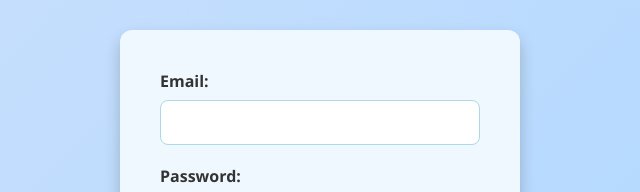
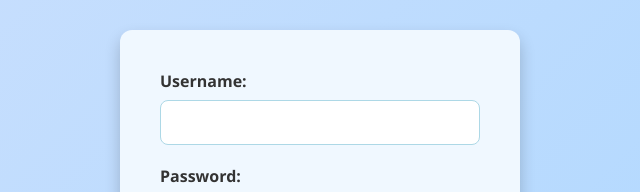
Before and after one commit to Jeevitha-rani-a-n/LostAndFound, a website: page admin.html in a window 1280 px wide. Shown: the part 240-432 px from the top of the page, 320-960 px from the left. Drawn offline with Linux system fonts and the light colour scheme.

Commit message:
Update admin.html

```diff
--- a/admin.html
+++ b/admin.html
@@ -16,8 +16,8 @@
 
 <main>
     <form id="admin-form">
-        <label>Email:</label>
-        <input type="email" id="email" required>
+        <label>Username:</label>
+        <input type="text" id="email" required>
 
         <label>Password:</label>
         <input type="password" id="password" required>
```
